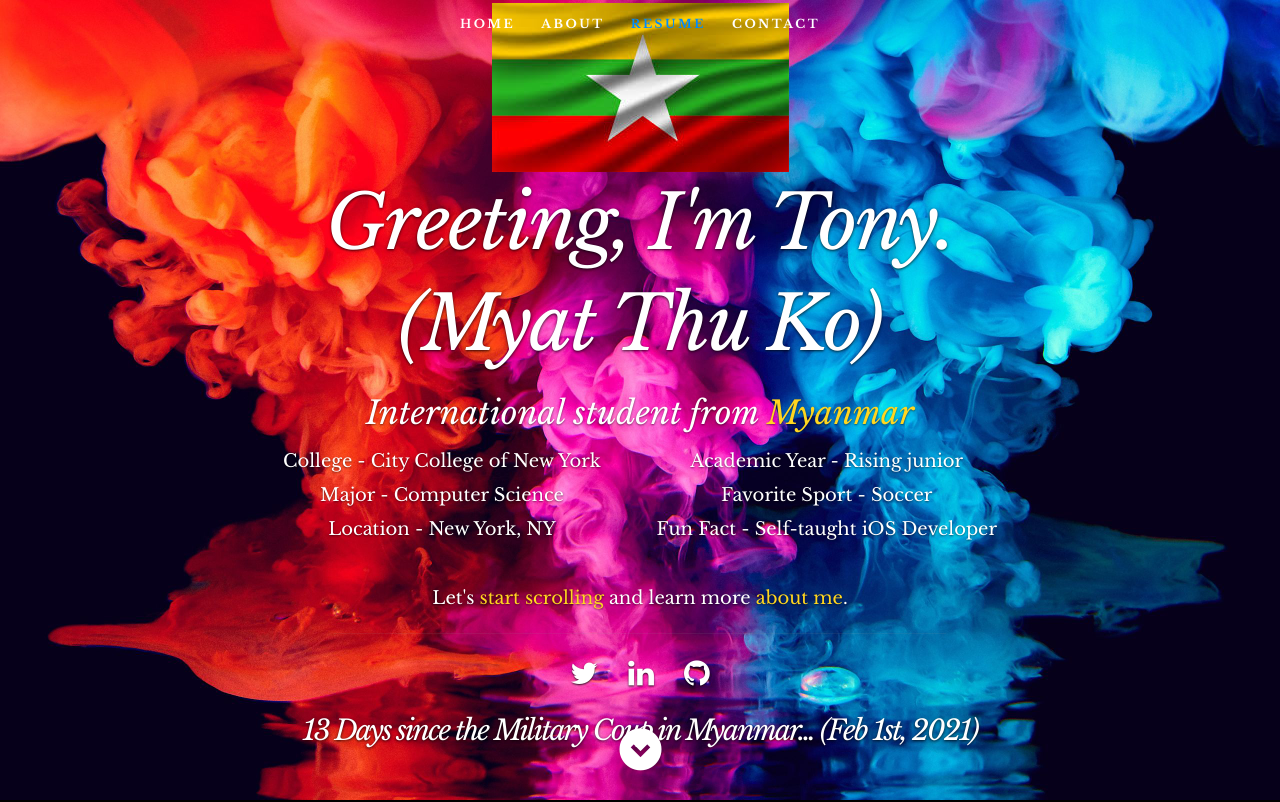
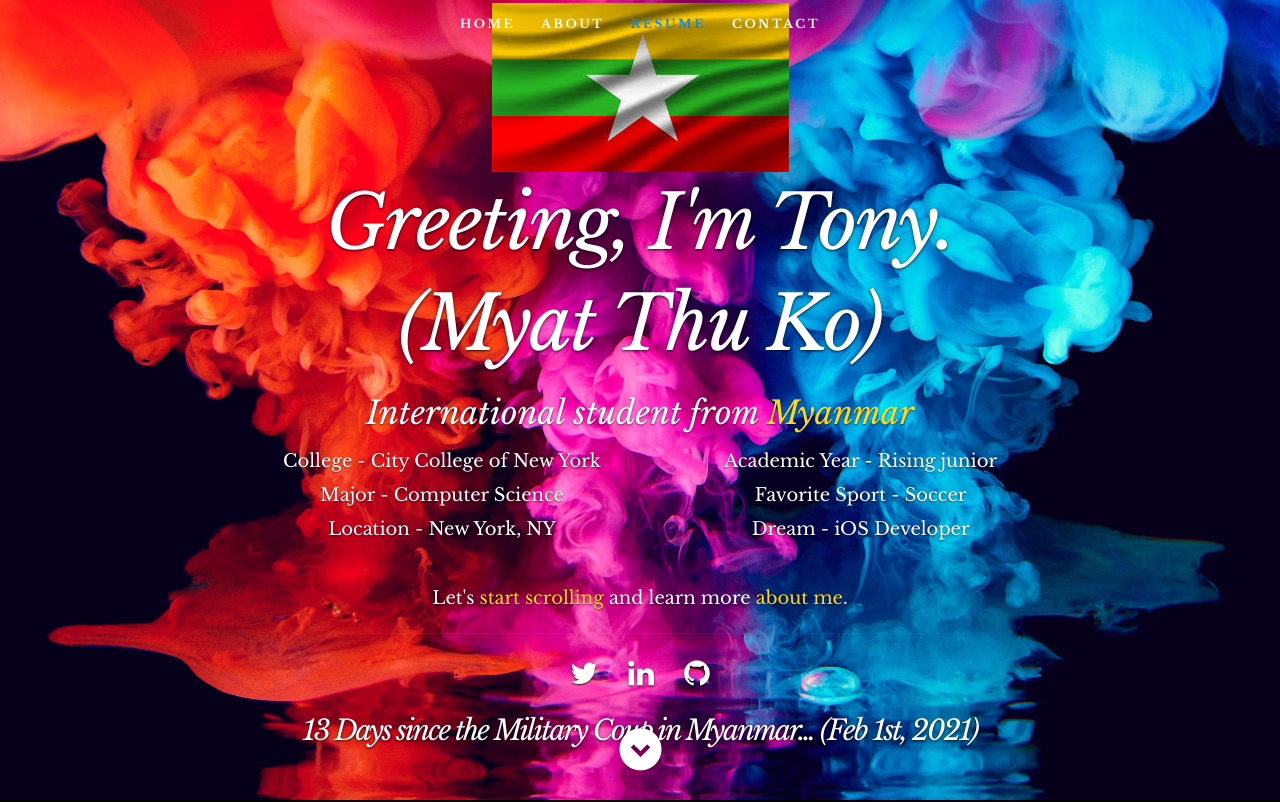
Before and after one commit to MyatThuKo/Portfolio-Website, a React (Create React App) app: page / in a window 1280 px wide. Shown: the top 802 px of the page. Built offline with nearby package versions, Linux system fonts and the light colour scheme.

Commit message:
Updated Resume Data

```diff
--- a/src/components/header/header.js
+++ b/src/components/header/header.js
@@ -46,7 +46,7 @@ export default class Header extends Component {
                                 <div className="about-me-column column">
                                     <p>Academic Year - {resumeData.schoolYear}</p>
                                     <p>Favorite Sport - {resumeData.favSport}</p>
-                                    <p>Fun Fact - {resumeData.dream}</p>
+                                    <p>Dream - {resumeData.dream}</p>
                                 </div>
                             </div>
 
--- a/src/components/resume/resumeData.js
+++ b/src/components/resume/resumeData.js
@@ -5,7 +5,7 @@ let resumeData = {
     "major": "Computer Science",
     "college": "City College of New York",
     "location": "New York, NY",
-    "dream": "Self-taught iOS Developer",
+    "dream": "iOS Developer",
     "schoolYear": "Rising junior",
     "favSport": "Soccer"
 }
```
